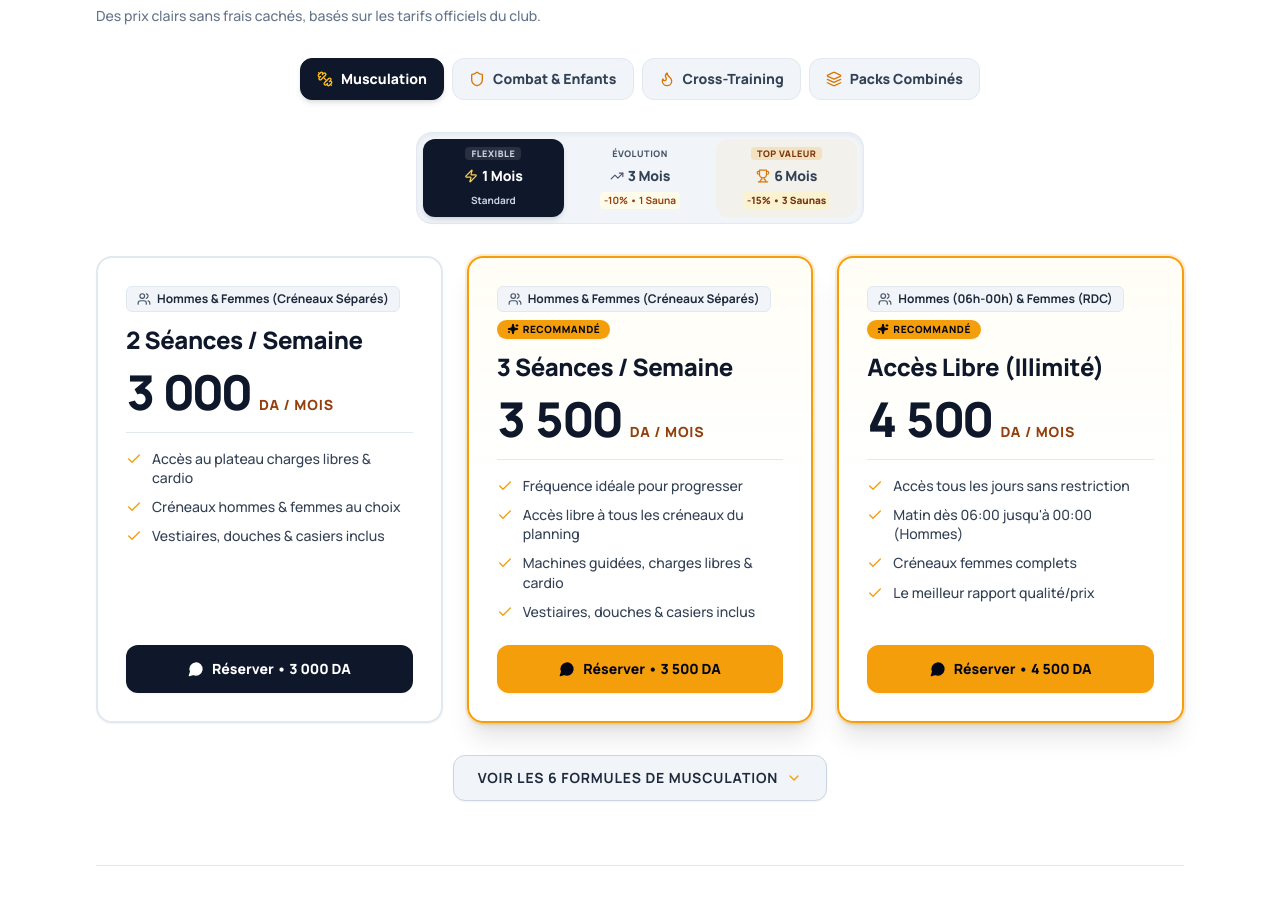
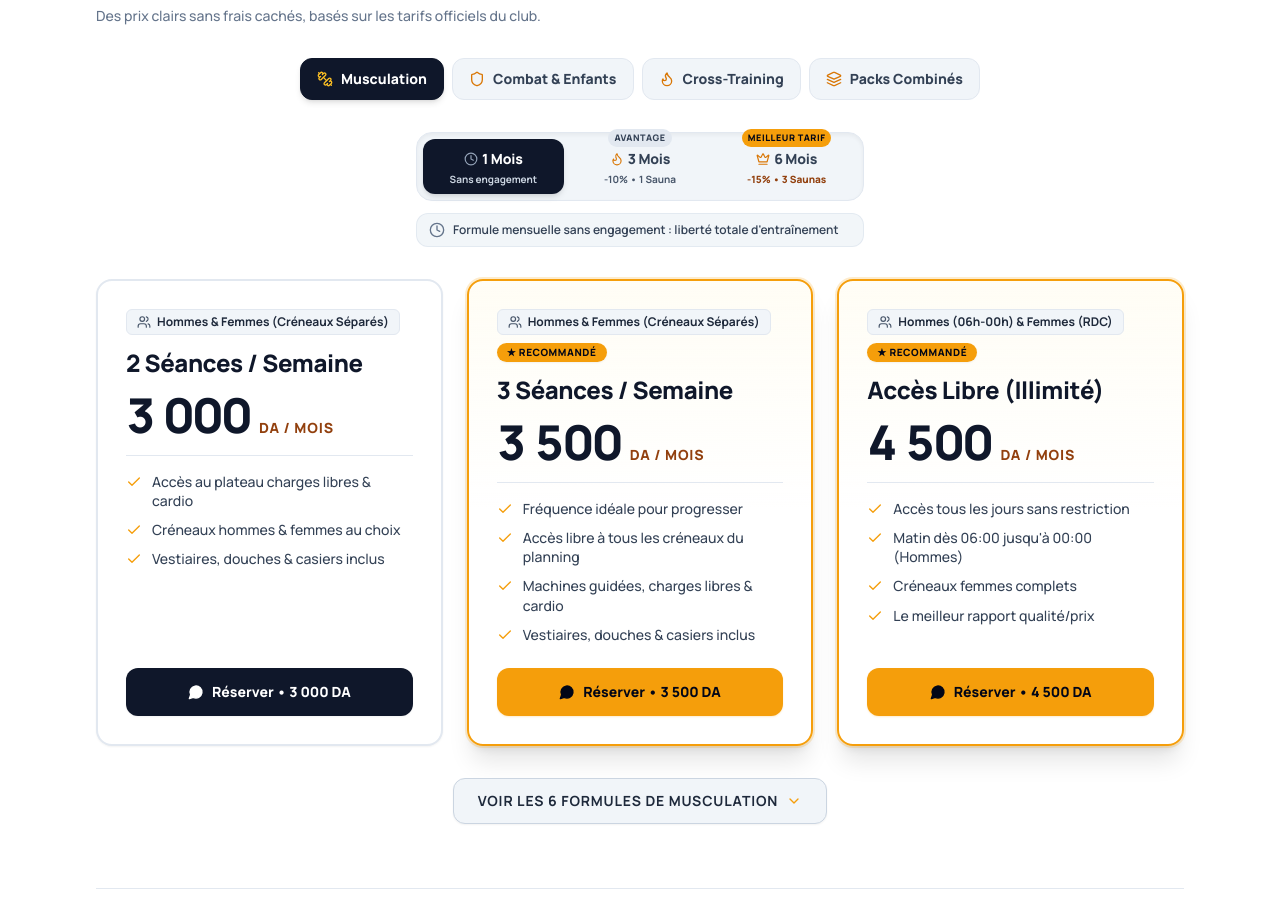
Before and after one commit to joinFleevy/AdrenaClub, a Next.js app: page / in a window 1280 px wide. Shown: the part 1050-1962 px from the top of the page. Built offline with nearby package versions, Linux system fonts and the light colour scheme.

Commit message:
style(pricing): replace childish emojis with precision athletic vector icons and power progression switcher

```diff
--- a/components/PricingSection.tsx
+++ b/components/PricingSection.tsx
@@ -19,11 +19,12 @@ import {
   IdCard,
   Banknote,
   Stethoscope,
-  Zap,
-  TrendingUp,
-  Trophy,
+  Crown,
+  Clock,
   Users,
   ShieldCheck,
+  Trophy,
+  Zap,
 } from 'lucide-react';
 import { Language, content } from '@/data/content';
 import PricingCalculator from './PricingCalculator';
@@ -190,87 +191,85 @@ export default function PricingSection({ lang, onOpenPostersModal }: PricingSect
           })}
         </div>
 
-        {/* DURATION SWITCHER: Precision Athletic Progression Ladder */}
-        <div className="mb-6 sm:mb-8 flex justify-center px-2">
-          <div className="w-full max-w-md bg-slate-100 p-1.5 rounded-2xl border border-slate-200/90 grid grid-cols-3 gap-1.5 shadow-inner">
+        {/* DURATION SWITCHER: Athletic Progression (1M Starter → 3M Transformation → 6M Élite) */}
+        <div className="mb-6 sm:mb-8 flex flex-col items-center">
+          {/* 3-Segment Selector */}
+          <div className="w-full max-w-sm sm:max-w-md bg-slate-100 p-1.5 rounded-2xl border border-slate-200 grid grid-cols-3 gap-1.5 shadow-inner">
             {[
               {
                 id: '1m',
-                tierFr: 'Flexible',
-                tierAr: 'مرونة',
                 labelFr: '1 Mois',
                 labelAr: 'شهر واحد',
-                perkFr: 'Standard',
-                perkAr: 'عادي',
-                icon: Zap,
-                isTop: false,
+                subFr: 'Sans engagement',
+                subAr: 'شهري مرن',
+                badgeFr: null,
+                badgeAr: null,
+                icon: Clock,
               },
               {
                 id: '3m',
-                tierFr: 'Évolution',
-                tierAr: 'تطور',
                 labelFr: '3 Mois',
                 labelAr: '3 أشهر',
-                perkFr: '-10% • 1 Sauna',
-                perkAr: 'وفر 10% • ساونا',
-                icon: TrendingUp,
-                isTop: false,
+                subFr: '-10% • 1 Sauna',
+                subAr: 'وفر 10% + ساونا',
+                badgeFr: 'Avantage',
+                badgeAr: 'توفير 10%',
+                icon: Flame,
               },
               {
                 id: '6m',
-                tierFr: 'Top Valeur',
-                tierAr: 'أفضل توفير',
                 labelFr: '6 Mois',
                 labelAr: '6 أشهر',
-                perkFr: '-15% • 3 Saunas',
-                perkAr: 'وفر 15% • 3 ساونا',
-                icon: Trophy,
-                isTop: true,
+                subFr: '-15% • 3 Saunas',
+                subAr: 'وفر 15% + 3 ساونا',
+                badgeFr: 'Meilleur Tarif',
+                badgeAr: 'أعلى توفير',
+                icon: Crown,
               },
             ].map((d) => {
               const isSelected = duration === d.id;
               const Icon = d.icon;
+              const isSixMonths = d.id === '6m';
+              const isThreeMonths = d.id === '3m';
+
               return (
                 <button
                   key={d.id}
                   type="button"
                   onClick={() => setDuration(d.id as SubscriptionDuration)}
-                  className={`py-2 px-1 rounded-xl transition-all flex flex-col items-center justify-between cursor-pointer select-none text-center relative ${
+                  className={`relative py-2 px-1 rounded-xl transition-all flex flex-col items-center justify-center cursor-pointer select-none text-center ${
                     isSelected
-                      ? d.isTop
-                        ? 'bg-slate-900 text-white shadow-md ring-1 ring-amber-400/50'
-                        : 'bg-slate-900 text-white shadow-md'
-                      : d.isTop
-                      ? 'text-slate-700 hover:text-slate-950 hover:bg-white/80 bg-amber-500/5'
-                      : 'text-slate-700 hover:text-slate-950 hover:bg-white/80'
+                      ? 'bg-slate-900 text-white shadow-md'
+                      : 'text-slate-700 hover:text-slate-950 hover:bg-white/70'
                   }`}
                 >
-                  {/* Tier status pill */}
+                  {/* Floating micro-badge for 6m or 3m */}
+                  {d.badgeFr && (
                     <span
-                    className={`text-[9px] font-black uppercase tracking-wider leading-none mb-1 px-1.5 py-0.5 rounded ${
-                      isSelected
-                        ? d.isTop
-                          ? 'bg-amber-400 text-slate-950 font-black'
-                          : 'bg-white/10 text-slate-300'
-                        : d.isTop
-                        ? 'bg-amber-500/20 text-amber-900 font-black'
-                        : 'text-slate-600'
+                      className={`absolute -top-2.5 px-1.5 py-0.5 rounded-full text-[9px] font-black uppercase tracking-wider shadow-xs whitespace-nowrap ${
+                        isSixMonths
+                          ? isSelected
+                            ? 'bg-amber-400 text-slate-950 ring-1 ring-amber-300'
+                            : 'bg-amber-500 text-slate-950'
+                          : isSelected
+                          ? 'bg-slate-800 text-amber-300 border border-slate-700'
+                          : 'bg-slate-200 text-slate-700'
                       }`}
                     >
-                    {isAr ? d.tierAr : d.tierFr}
+                      {isAr ? d.badgeAr : d.badgeFr}
                     </span>
+                  )}
 
-                  {/* Main Duration Row: Clean Vector Icon + Label */}
-                  <div className="flex items-center justify-center gap-1 my-0.5">
+                  <div className="flex items-center justify-center gap-1 mt-0.5">
                     <Icon
                       className={`w-3.5 h-3.5 flex-shrink-0 ${
                         isSelected
-                          ? d.isTop
+                          ? isSixMonths || isThreeMonths
                             ? 'text-amber-400'
-                            : 'text-amber-300'
-                          : d.isTop
+                            : 'text-slate-400'
+                          : isSixMonths || isThreeMonths
                           ? 'text-amber-600'
-                          : 'text-slate-600'
+                          : 'text-slate-400'
                       }`}
                     />
                     <span className="text-xs sm:text-sm font-black tracking-tight leading-tight">
@@ -278,27 +277,60 @@ export default function PricingSection({ lang, onOpenPostersModal }: PricingSect
                     </span>
                   </div>
 
-                  {/* Perks / Savings badge */}
                   <span
-                    className={`text-[10px] font-bold leading-tight mt-1 px-1 py-0.5 rounded whitespace-nowrap ${
+                    className={`text-[10px] font-bold leading-tight mt-1 whitespace-nowrap ${
                       isSelected
-                        ? d.isTop
-                          ? 'text-amber-300 font-black'
-                          : d.id === '3m'
-                          ? 'text-amber-300 font-extrabold'
+                        ? isSixMonths || isThreeMonths
+                          ? 'text-amber-300'
                           : 'text-slate-300'
-                        : d.isTop
-                        ? 'text-amber-900 font-extrabold bg-amber-100/70'
-                        : d.id === '3m'
-                        ? 'text-amber-800 font-bold bg-amber-50'
-                        : 'text-slate-600'
+                        : isSixMonths
+                        ? 'text-amber-800 font-extrabold'
+                        : isThreeMonths
+                        ? 'text-slate-600 font-bold'
+                        : 'text-slate-500'
                     }`}
                   >
-                    {isAr ? d.perkAr : d.perkFr}
+                    {isAr ? d.subAr : d.subFr}
                   </span>
                 </button>
               );
             })}
+          </div>
+
+          {/* DYNAMIC POWER BENEFIT STRIP: Reinforces tier advantage with authority */}
+          <div className="mt-3 w-full max-w-sm sm:max-w-md">
+            {duration === '1m' && (
+              <div className="py-2 px-3 rounded-xl bg-slate-100/90 border border-slate-200/90 flex items-center gap-2 text-xs text-slate-700">
+                <Clock className="w-4 h-4 text-slate-500 flex-shrink-0" />
+                <span className="leading-tight text-[11px] sm:text-xs font-semibold">
+                  {isAr
+                    ? 'اشتراك شهري مرن : حرية كاملة للتدريب والتجديد دون التزام طويل'
+                    : 'Formule mensuelle sans engagement : liberté totale d\'entraînement'}
+                </span>
+              </div>
+            )}
+
+            {duration === '3m' && (
+              <div className="py-2 px-3 rounded-xl bg-amber-50/80 border border-amber-300/80 flex items-center gap-2 text-xs text-amber-950">
+                <Flame className="w-4 h-4 text-amber-600 flex-shrink-0" />
+                <span className="leading-tight text-[11px] sm:text-xs font-bold">
+                  {isAr
+                    ? 'باقة التحول البدني : خصم فوري 10% + 1 حصة ساونا مهداة للاسترجاع'
+                    : 'Pack Transformation : 10% de réduction immédiate + 1 sauna offert'}
+                </span>
+              </div>
+            )}
+
+            {duration === '6m' && (
+              <div className="py-2 px-3 rounded-xl bg-gradient-to-r from-amber-500/15 via-amber-500/20 to-amber-500/15 border border-amber-400/90 flex items-center gap-2 text-xs text-slate-950 shadow-xs">
+                <Crown className="w-4 h-4 text-amber-600 fill-amber-500/20 flex-shrink-0" />
+                <span className="leading-tight text-[11px] sm:text-xs font-black">
+                  {isAr
+                    ? 'باقة النخبة (أعلى توفير) : خصم أقصى 15% + 3 حصص ساونا مهداة'
+                    : 'Formule Élite (Meilleur Tarif) : 15% de réduction max + 3 saunas offerts'}
+                </span>
+              </div>
+            )}
           </div>
         </div>
 
@@ -372,7 +404,7 @@ export default function PricingSection({ lang, onOpenPostersModal }: PricingSect
                         }`}
                       >
                         {isKids ? (
-                          <Shield className="w-3.5 h-3.5 text-sky-600 flex-shrink-0" />
+                          <ShieldCheck className="w-3.5 h-3.5 text-sky-600 flex-shrink-0" />
                         ) : isFemmesOnly ? (
                           <Users className="w-3.5 h-3.5 text-fuchsia-600 flex-shrink-0" />
                         ) : isHommesOnly ? (
@@ -385,8 +417,7 @@ export default function PricingSection({ lang, onOpenPostersModal }: PricingSect
 
                       {plan.isPopular && (
                         <span className="inline-flex items-center gap-1 px-2.5 py-0.5 rounded-full text-[10px] font-black bg-amber-500 text-slate-950 uppercase tracking-wider shadow-sm">
-                          <Sparkles className="w-3 h-3 fill-current" />
-                          <span>{t.popular}</span>
+                          ★ {t.popular}
                         </span>
                       )}
                     </div>
@@ -422,53 +453,25 @@ export default function PricingSection({ lang, onOpenPostersModal }: PricingSect
                         </div>
                       )}
 
-                      {/* Adult Sauna Bonus Badge: Powerful Athletic Perk */}
+                      {/* Adult Sauna Bonus Badge */}
                       {pricing.saunaSessions > 0 && (
-                        <div className="mt-3 p-2.5 sm:p-3 rounded-xl bg-gradient-to-r from-amber-500/10 via-amber-500/5 to-transparent border border-amber-300/80 flex items-start gap-2.5 text-xs text-amber-950">
-                          <div className="w-7 h-7 rounded-lg bg-amber-500 text-slate-950 flex items-center justify-center flex-shrink-0 mt-0.5 shadow-2xs">
-                            <Flame className="w-4 h-4 fill-current" />
-                          </div>
-                          <div className="min-w-0">
-                            <div className="flex items-center gap-1.5 flex-wrap">
-                              <span className="text-[10px] font-black uppercase tracking-wider text-amber-900 bg-amber-200/60 px-1.5 py-0.5 rounded">
-                                {duration === '6m'
-                                  ? (isAr ? 'امتياز الأداء النخبوي' : 'Bonus Performance Élite')
-                                  : (isAr ? 'امتياز الاسترجاع' : 'Bonus Récupération')}
+                        <div className="mt-2.5 p-2 rounded-xl bg-amber-50 border border-amber-200/80 flex items-center gap-2 text-xs font-bold text-amber-900">
+                          <Flame className="w-4 h-4 text-amber-600 flex-shrink-0" />
+                          <span className="leading-tight text-[11px] sm:text-xs">
+                            {isAr
+                              ? `+ ${pricing.saunaSessions} حصة ساونا مهداة للاسترجاع (قسيمة من الاستقبال)`
+                              : `+ ${pricing.saunaSessions} séance(s) sauna offerte(s) (bon à l'accueil)`}
                           </span>
-                              <span className="text-[10.5px] font-black text-emerald-800 bg-emerald-100/90 px-1.5 py-0.5 rounded">
-                                {isAr
-                                  ? `قيمة ${formatPrice(pricing.saunaSessions * 2000)} دج مهداة`
-                                  : `Valeur ${formatPrice(pricing.saunaSessions * 2000)} DA offerte`}
-                              </span>
-                            </div>
-                            <p className="font-black text-slate-900 leading-snug mt-1 text-xs sm:text-sm">
-                              {isAr
-                                ? `+ ${pricing.saunaSessions} ${pricing.saunaSessions > 1 ? 'حصص ساونا ومسبح مهداة' : 'حصة ساونا ومسبح مهداة'}`
-                                : `+ ${pricing.saunaSessions} séance${pricing.saunaSessions > 1 ? 's' : ''} Sauna & Bain Récupération`}
-                            </p>
-                            <p className="text-[10.5px] text-slate-600 mt-0.5">
-                              {isAr
-                                ? 'قسيمة معتمدة تسلم مباشرة من مكتب الاستقبال (CUB1)'
-                                : 'Bons physiques remis directement à la réception CUB1'}
-                            </p>
-                          </div>
                         </div>
                       )}
 
                       {/* Kids Plan Specific Perk (No sauna for under 14) */}
                       {pricing.isKidsPlan && duration !== '1m' && (
-                        <div className="mt-3 p-2.5 sm:p-3 rounded-xl bg-sky-50 border border-sky-200 flex items-center gap-2.5 text-xs text-sky-950">
-                          <div className="w-7 h-7 rounded-lg bg-sky-500 text-white flex items-center justify-center flex-shrink-0 shadow-2xs">
-                            <ShieldCheck className="w-4 h-4" />
-                          </div>
-                          <div>
-                            <span className="text-[10px] font-black uppercase tracking-wider text-sky-800 block">
-                              {isAr ? 'ميزة الاشتراك المطول' : 'Avantage Jeune Athlète'}
+                        <div className="mt-2.5 p-2 rounded-xl bg-sky-50 border border-sky-200 flex items-center gap-2 text-xs font-bold text-sky-900">
+                          <Award className="w-4 h-4 text-sky-600 flex-shrink-0" />
+                          <span className="leading-tight text-[11px] sm:text-xs">
+                            {isAr ? 'إعفاء من رسوم الملف وبطاقة النادي' : 'Frais de dossier & badge offerts'}
                           </span>
-                            <span className="font-extrabold text-slate-900 text-xs">
-                              {isAr ? 'إعفاء كامل من رسوم الملف وبطاقة النادي' : 'Frais de dossier & badge officiel offerts'}
-                            </span>
-                          </div>
                         </div>
                       )}
                     </div>
```
Lines whose indentation alone changed are shown as unchanged.
